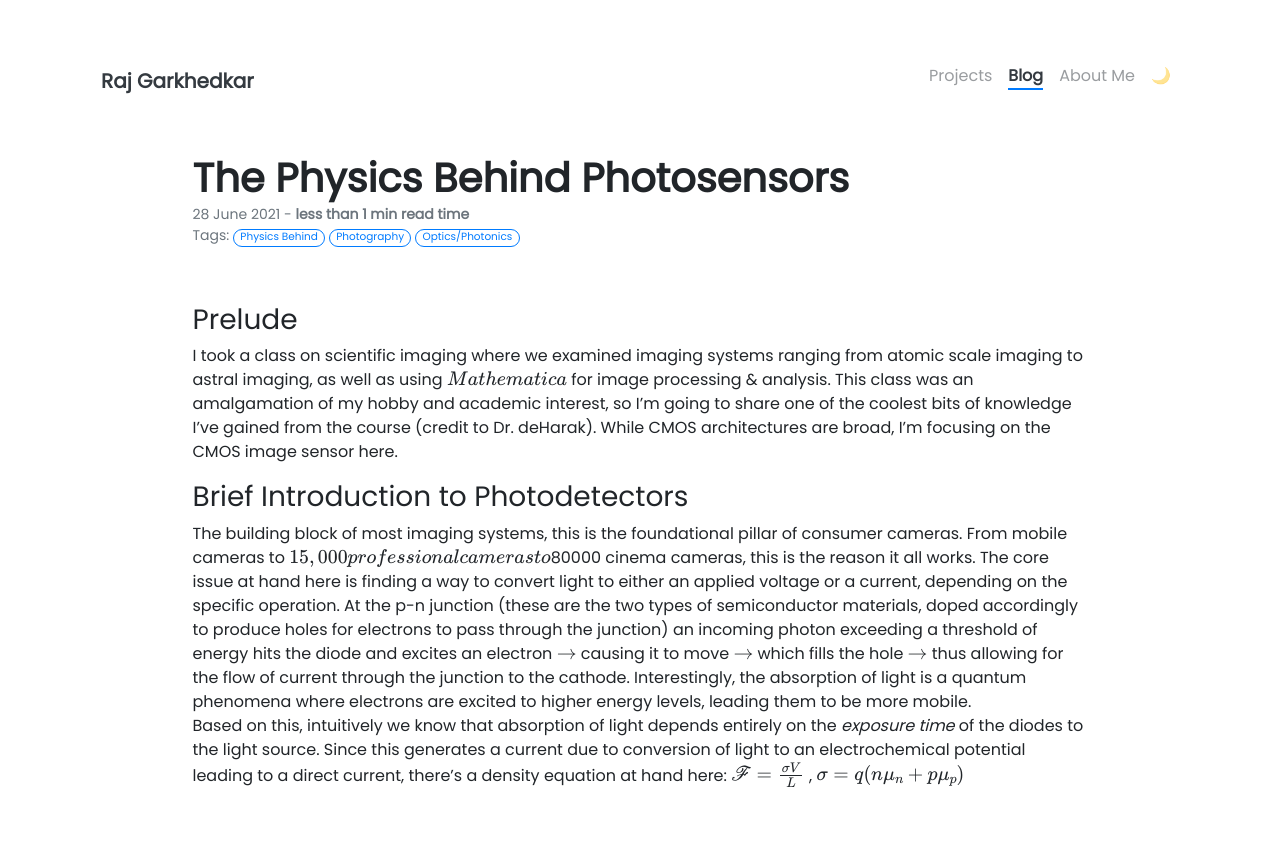
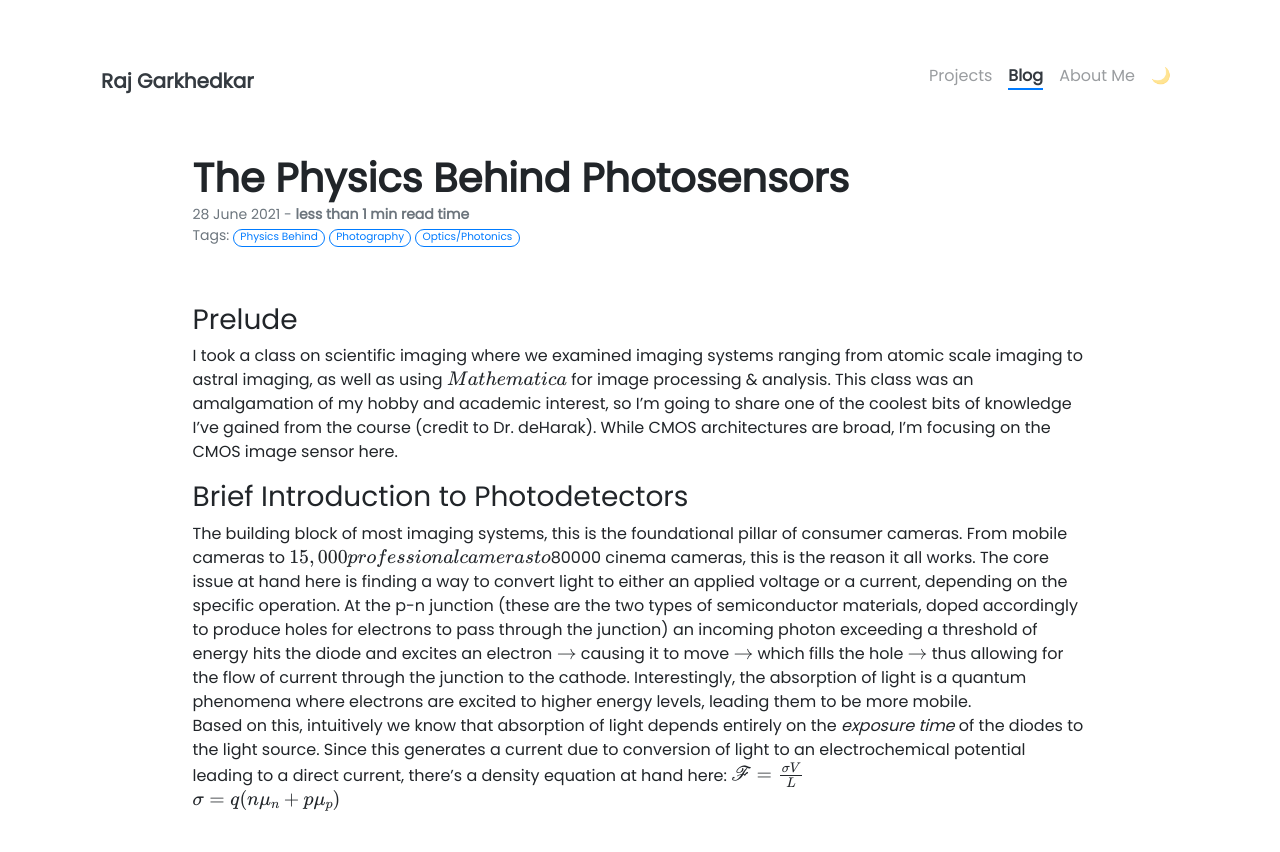
Before and after one commit to rajgark/rajgark.github.io, a Jekyll site: the page built from _posts/2021-06-28-pb-photosensor.md, in a window 1280 px wide. Shown: the top 852 px of the page. Built offline with Jekyll 4.4.1, drawn with Linux system fonts in a browser that asks for light colours; nearby versions of some CDN libraries; our own code applies the rules of GitHub Pages for plain Markdown files; formulas are drawn with MathJax 3; comment, search, counter and statistics services are not loaded; grey boxes are pictures that could not be loaded.

Commit message:
added to photosensors

```diff
--- a/_posts/2021-06-28-pb-photosensor.md
+++ b/_posts/2021-06-28-pb-photosensor.md
@@ -14,4 +14,7 @@ I took a class on scientific imaging where we examined imaging systems ranging f
 ### Brief Introduction to Photodetectors
 The building block of most imaging systems, this is the foundational pillar of consumer cameras. From mobile cameras to $15,000 professional cameras to $80000 cinema cameras, this is the reason it all works. The core issue at hand here is finding a way to convert light to either an applied voltage or a current, depending on the specific operation. At the p-n junction (these are the two types of semiconductor materials, doped accordingly to produce holes for electrons to pass through the junction) an incoming photon exceeding a threshold of energy hits the diode and excites an electron $\to$ causing it to move $\to$ which fills the hole $\to$ thus allowing for the flow of current through the junction to the cathode. Interestingly, the absorption of light is a quantum phenomena where electrons are excited to higher energy levels, leading them to be more mobile.
 <br>
-Based on this, intuitively we know that absorption of light depends entirely on the _exposure time_ of the diodes to the light source. Since this generates a current due to conversion of light to an electrochemical potential leading to a direct current, there's a density equation at hand here: $$\mathscr{F} = \frac{\sigma V}{L}$$ , $$\sigma = q(n\mu_n + p\mu_p)$$
+Based on this, intuitively we know that absorption of light depends entirely on the _exposure time_ of the diodes to the light source. Since this generates a current due to conversion of light to an electrochemical potential leading to a direct current, there's a density equation at hand here:
+$$\mathscr{F} = \frac{\sigma V}{L}$$
+<br>
+$$\sigma = q(n\mu_n + p\mu_p)$$
```
